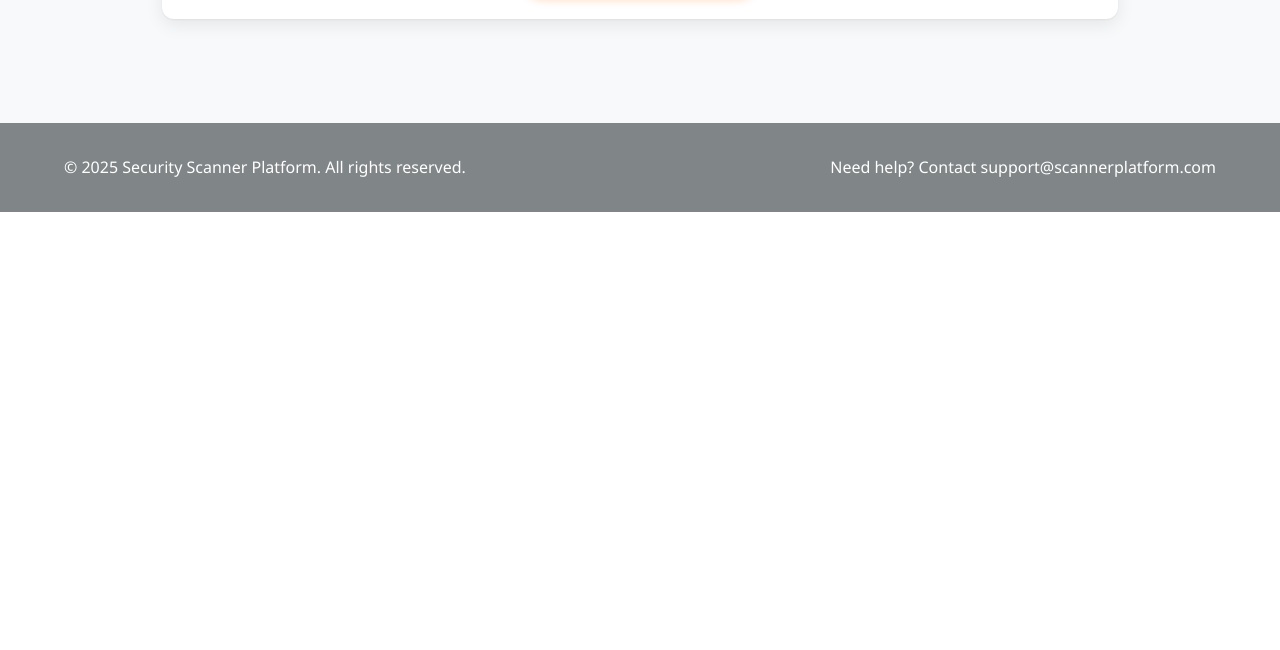
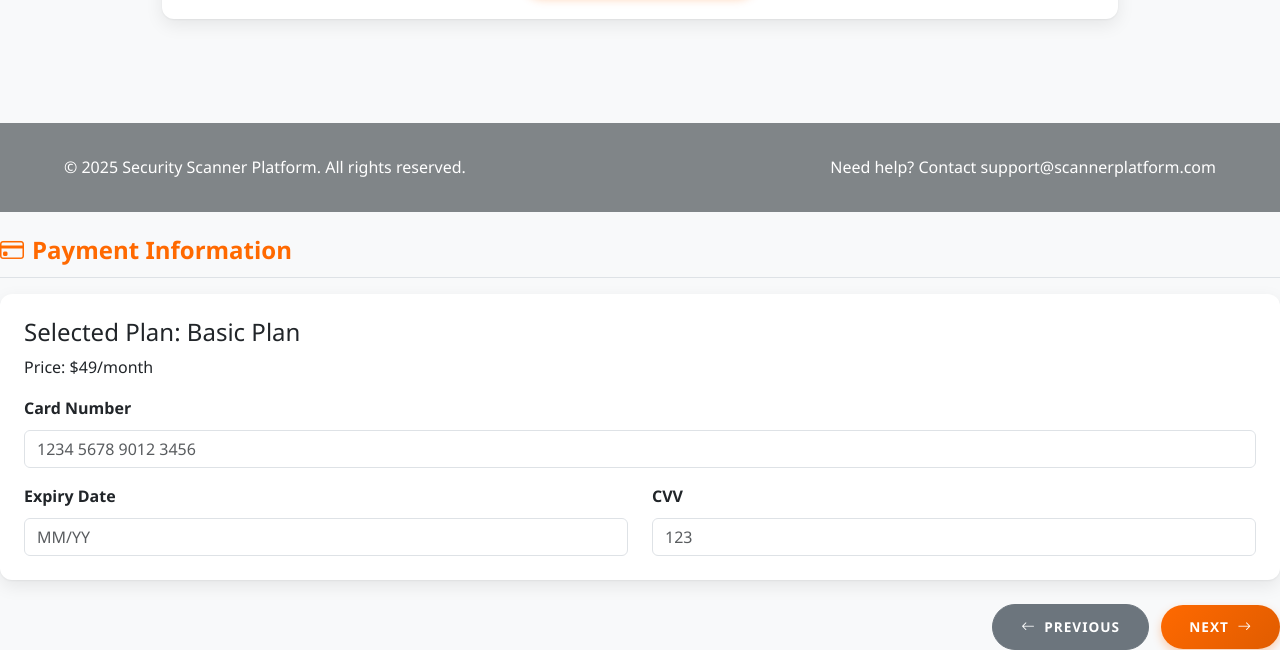
Before and after one commit to Gerrit8008/Scanner, a Flask app: page /customize in a window 1280 px wide. Shown: the part 2013-2663 px from the top of the page. Before the commit the page ends 2225 px from the top, so only its background shows below. Run offline with Flask 2, Linux system fonts and the light colour scheme.

Commit message:
Update customization-form.html

```diff
--- a/templates/admin/customization-form.html
+++ b/templates/admin/customization-form.html
@@ -279,5 +279,42 @@ window.onerror = function(message, source, lineno, colno, error) {
     return true;
 };
 </script>
+    <!-- New Step for Payment -->
+<div class="scan-step" id="paymentStep">
+    <h3 class="section-title"><i class="bi bi-credit-card me-2"></i>Payment Information</h3>
+
+    <div class="card mb-4">
+        <div class="card-body">
+            <h4>Selected Plan: <span id="selected-plan-name">Basic Plan</span></h4>
+            <p>Price: <span id="selected-plan-price">$49/month</span></p>
+
+            <!-- Payment form fields would go here -->
+            <div class="mb-3">
+                <label for="card-number" class="form-label">Card Number</label>
+                <input type="text" class="form-control" id="card-number" placeholder="1234 5678 9012 3456">
+            </div>
+
+            <div class="row">
+                <div class="col-md-6">
+                    <label for="expiry-date" class="form-label">Expiry Date</label>
+                    <input type="text" class="form-control" id="expiry-date" placeholder="MM/YY">
+                </div>
+                <div class="col-md-6">
+                    <label for="cvv" class="form-label">CVV</label>
+                    <input type="text" class="form-control" id="cvv" placeholder="123">
+                </div>
+            </div>
+        </div>
+    </div>
+
+    <div class="text-end">
+        <button type="button" class="btn btn-secondary me-2" id="paymentPrev">
+            <i class="bi bi-arrow-left me-1"></i> Previous
+        </button>
+        <button type="button" class="btn btn-primary" id="paymentNext">
+            Next <i class="bi bi-arrow-right ms-1"></i>
+        </button>
+    </div>
+</div>
 </body>
 </html>
```
